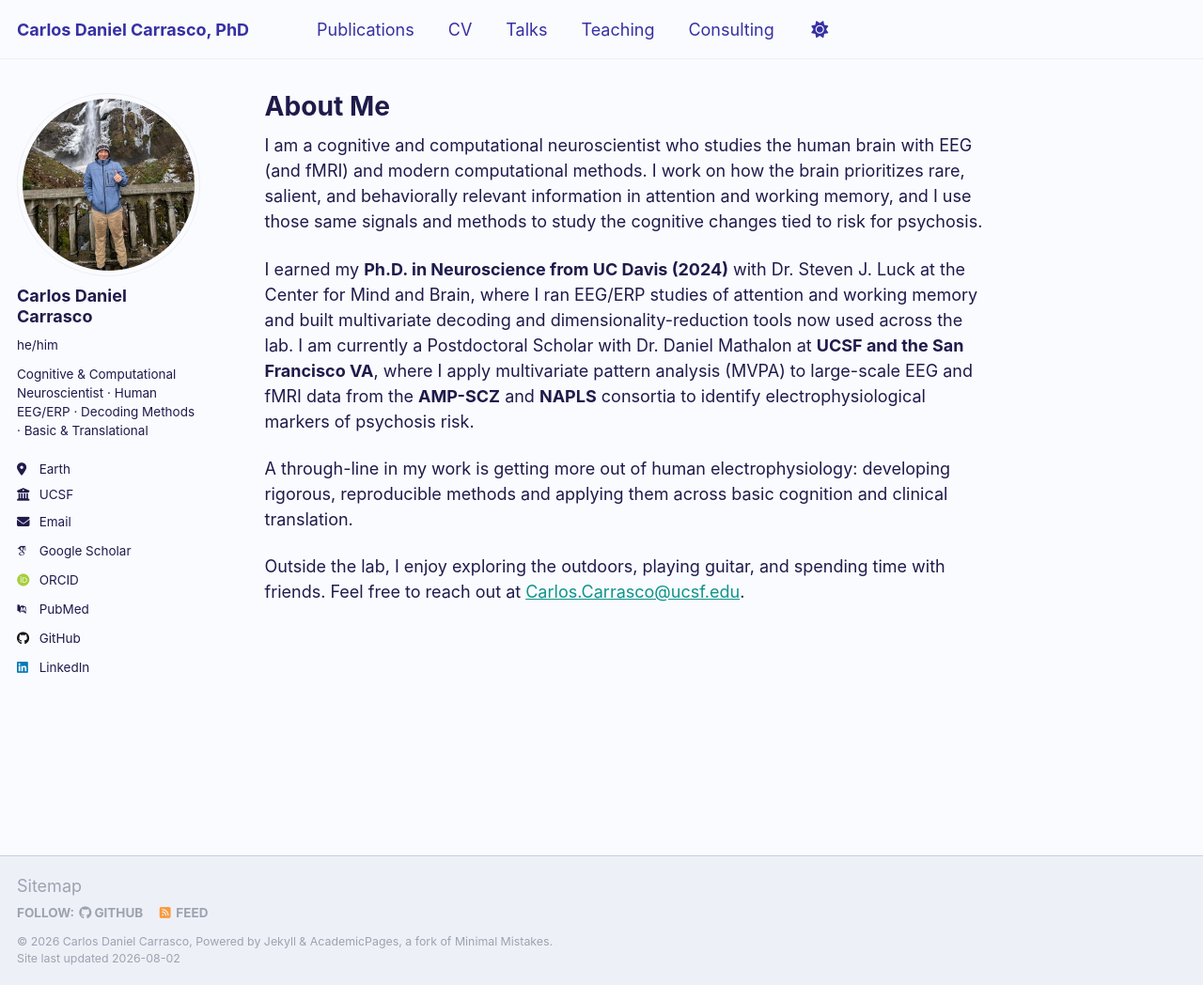
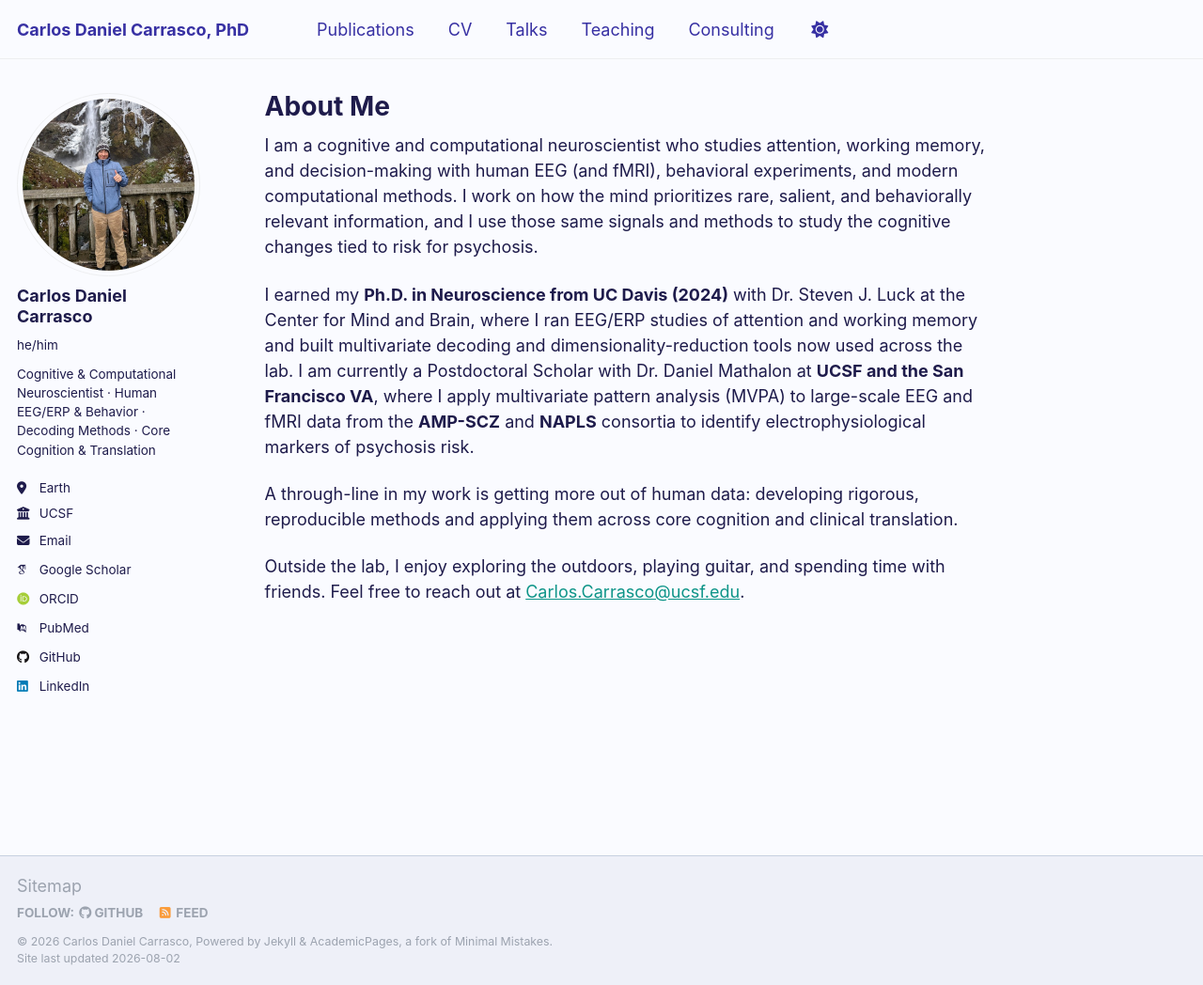
Before and after one commit to mojorisin24/mojorisin24.github.io, a Jekyll site: the page built from _pages/about.md, in a window 1280 px wide and 1048 px high. Shown: the whole window at 94% size. Built offline with Jekyll 4.4.1, drawn with Linux system fonts in a browser that asks for light colours; some web fonts are replaced.

Commit message:
website fix
aligning better to jobs

```diff
--- a/_config.yml
+++ b/_config.yml
@@ -12,7 +12,7 @@ site_theme               : "default"
 title                    : "Carlos Daniel Carrasco, PhD"
 title_separator          : "-"
 name                     : &name "Carlos Daniel Carrasco"
-description              : &description "Cognitive and computational neuroscientist studying the human brain with EEG and machine learning, spanning basic cognition and translational biomarker research."
+description              : &description "Cognitive and computational neuroscientist studying attention, memory, and decision-making with EEG, behavior, and machine learning, spanning core cognition and translational biomarker research."
 url                      : https://carlosdanielcarrasco.github.io # the base hostname & protocol for your site e.g. "https://[your GitHub username].github.io" or if you already have some other page hosted on Github then use "https://[your GitHub username].github.io/[Your Repo Name]"
 baseurl                  : "" # the subpath of your site, e.g. "/blog"
 repository               : "academicpages/academicpages.github.io"
@@ -25,7 +25,7 @@ author:
   avatar           : "profile.png"
   name             : "Carlos Daniel Carrasco"
   pronouns         : "he/him"
-  bio              : "Cognitive & Computational Neuroscientist · Human EEG/ERP · Decoding Methods · Basic & Translational"
+  bio              : "Cognitive & Computational Neuroscientist · Human EEG/ERP & Behavior · Decoding Methods · Core Cognition & Translation"
   location         : "Earth"
   employer         : "UCSF"
   uri              : # URL
--- a/_pages/about.md
+++ b/_pages/about.md
@@ -7,10 +7,10 @@ redirect_from:
   - /about.html
 ---
 
-I am a cognitive and computational neuroscientist who studies the human brain with EEG (and fMRI) and modern computational methods. I work on how the brain prioritizes rare, salient, and behaviorally relevant information in attention and working memory, and I use those same signals and methods to study the cognitive changes tied to risk for psychosis.
+I am a cognitive and computational neuroscientist who studies attention, working memory, and decision-making with human EEG (and fMRI), behavioral experiments, and modern computational methods. I work on how the mind prioritizes rare, salient, and behaviorally relevant information, and I use those same signals and methods to study the cognitive changes tied to risk for psychosis.
 
 I earned my **Ph.D. in Neuroscience from UC Davis (2024)** with Dr. Steven J. Luck at the Center for Mind and Brain, where I ran EEG/ERP studies of attention and working memory and built multivariate decoding and dimensionality-reduction tools now used across the lab. I am currently a Postdoctoral Scholar with Dr. Daniel Mathalon at **UCSF and the San Francisco VA**, where I apply multivariate pattern analysis (MVPA) to large-scale EEG and fMRI data from the **AMP-SCZ** and **NAPLS** consortia to identify electrophysiological markers of psychosis risk.
 
-A through-line in my work is getting more out of human electrophysiology: developing rigorous, reproducible methods and applying them across basic cognition and clinical translation.
+A through-line in my work is getting more out of human data: developing rigorous, reproducible methods and applying them across core cognition and clinical translation.
 
 Outside the lab, I enjoy exploring the outdoors, playing guitar, and spending time with friends. Feel free to reach out at [Carlos.Carrasco@ucsf.edu](mailto:Carlos.Carrasco@ucsf.edu).
```
